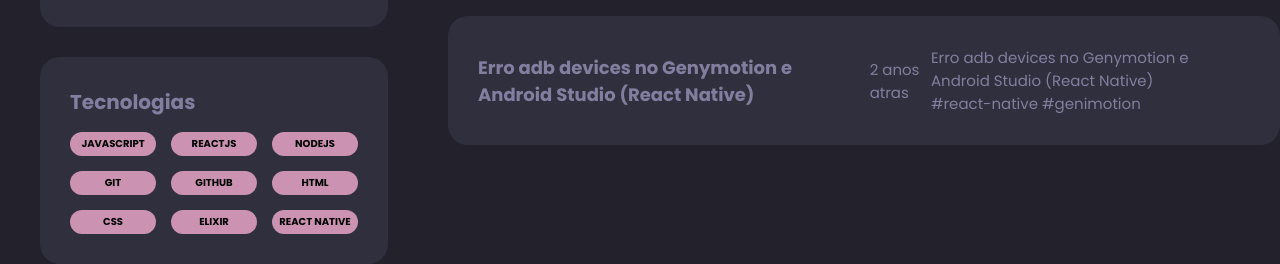
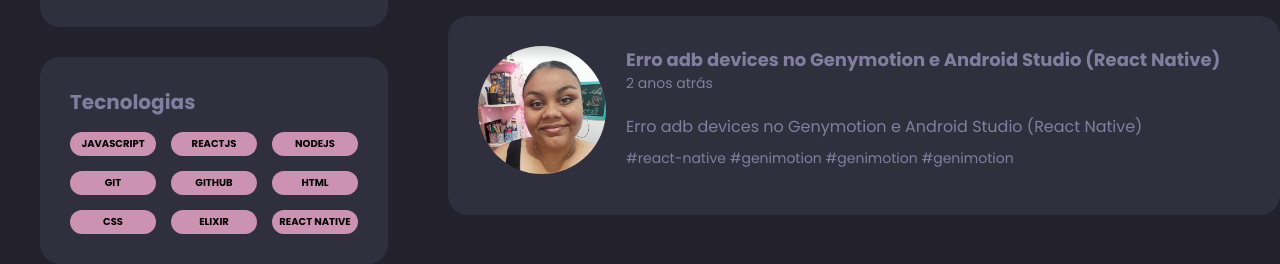
Before and after one commit to beasou/meuPortfolio, a plain HTML site: page index.html in a window 1280 px wide. Shown: the part 536-800 px from the top of the page. Drawn offline with Linux system fonts and the light colour scheme.

Commit message:
Finalizaçao do card POST

```diff
--- a/index.html
+++ b/index.html
@@ -111,9 +111,16 @@
                 <h2>Recent Posts</h2>
             </div>
             <section class="post">
-                <h3>Erro adb devices no Genymotion e Android Studio (React Native)</h3>
-                2 anos atras
-                <p>Erro adb devices no Genymotion e Android Studio (React Native)<br> #react-native #genimotion</p>
+                    <img src="./assets/8356862.jpeg" alt="Imagem Perfil">
+                <div class="description">
+                    <h3>Erro adb devices no Genymotion e Android Studio (React Native)</h3>
+                    <h4>2 anos atrás</h4>
+                    <br>
+                    <p>Erro adb devices no Genymotion e Android Studio (React Native) </p>
+
+                    <h4>#react-native  #genimotion  #genimotion  #genimotion</h4>
+
+                </div>
             </section>
         </div>
     </div>
--- a/style.css
+++ b/style.css
@@ -42,11 +42,15 @@ h2{
 h3{
     font-size: 18px;
 }
+h4{
+    font-weight: normal;
+    font-size: 14px;
+}
 /*--------------------------------------------PERFIL-------*/
 .perfil{
     text-align: center;
 }
-.perfil img{
+.perfil img, .post img{
     width: 45%;
     height: 45%;
     border-radius: 50%;
@@ -175,9 +179,23 @@ section{
 .post{
     width: 100%;
     display:flex;
-
+    align-items: flex-start;
+    justify-content: flex-start;
 }
-
+.post img{
+    width: 128px;
+    margin-bottom: 11px;
+}
+.description{
+    margin-left: 20px;
+}
+.description p{
+    font-size: 14px;
+    line-height: 18px;
+    font-size: 16px;
+    line-height: 20px;
+    margin-bottom: 11px;
+}
 /*-------------------------------------------FOOTER------*/
 footer{
     display: flex;
@@ -186,6 +204,5 @@ footer{
     height: 100%;
     align-items: center;
     justify-content: center;
-    font-size: 14px;
     line-height: 20px;
 }
```
